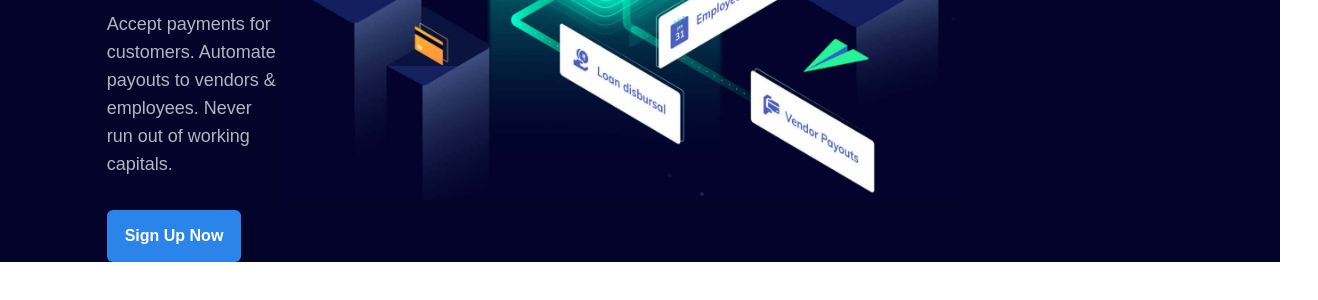
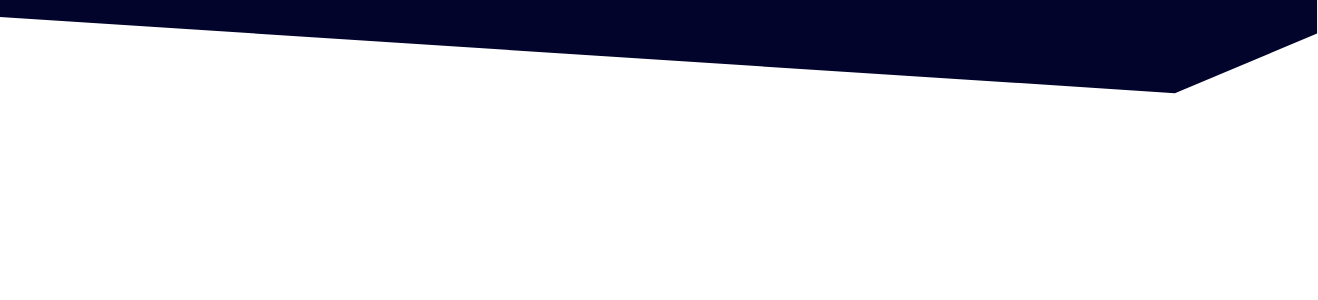
Before and after one commit to hitaansh1519/Razorpay_website, a website built with Vite: page index.html in a window 1280 px wide. Shown: the part 500-800 px from the top of the page, 1318 px wide, since content can reach past the window. Built offline with nearby package versions, Linux system fonts and the light colour scheme.

Commit message:
hero section2

```diff
--- a/index.html
+++ b/index.html
@@ -99,14 +99,14 @@
             <!--Right Part-->
             <div>
                 <img src="./images/hero-illustration.jpg" alt=""
-                class="max-w-[680px]">
+                class="w-full max-w-[680px]">
             </div>
+        </div>
 
-            <!--Shape part-->
-            <div class="left-0 right-0 w-full">
-                <img src="./images/hero-shape.svg" alt=""
-                class="">
-            </div>
+        <!--Shape part-->
+        <div class="w-[103%] absolute left-0 right-0">
+            <img src="./images/hero-shape.svg" alt=""
+            class="w-full object-fill">
         </div>
     </section>
 </body>
```
